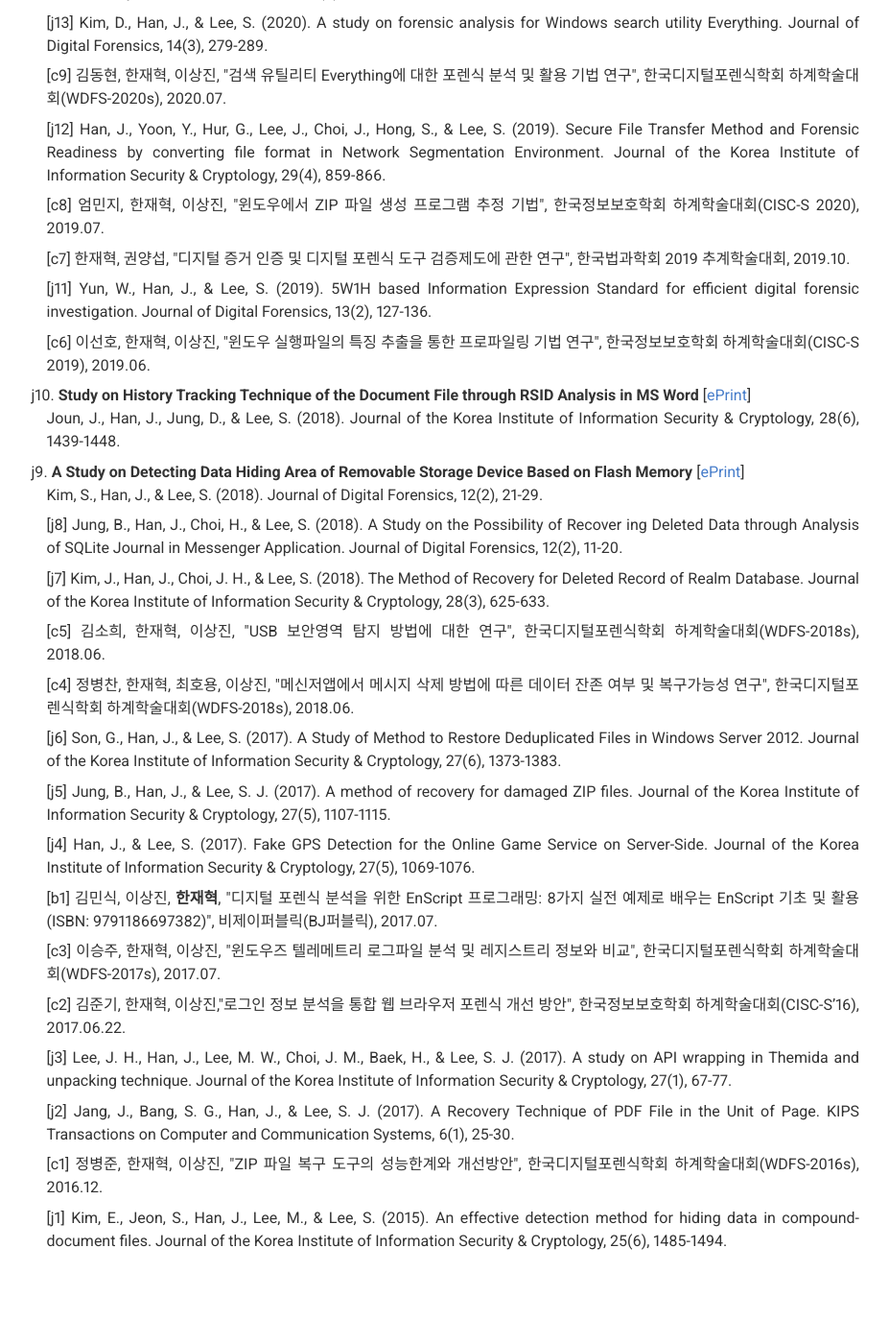
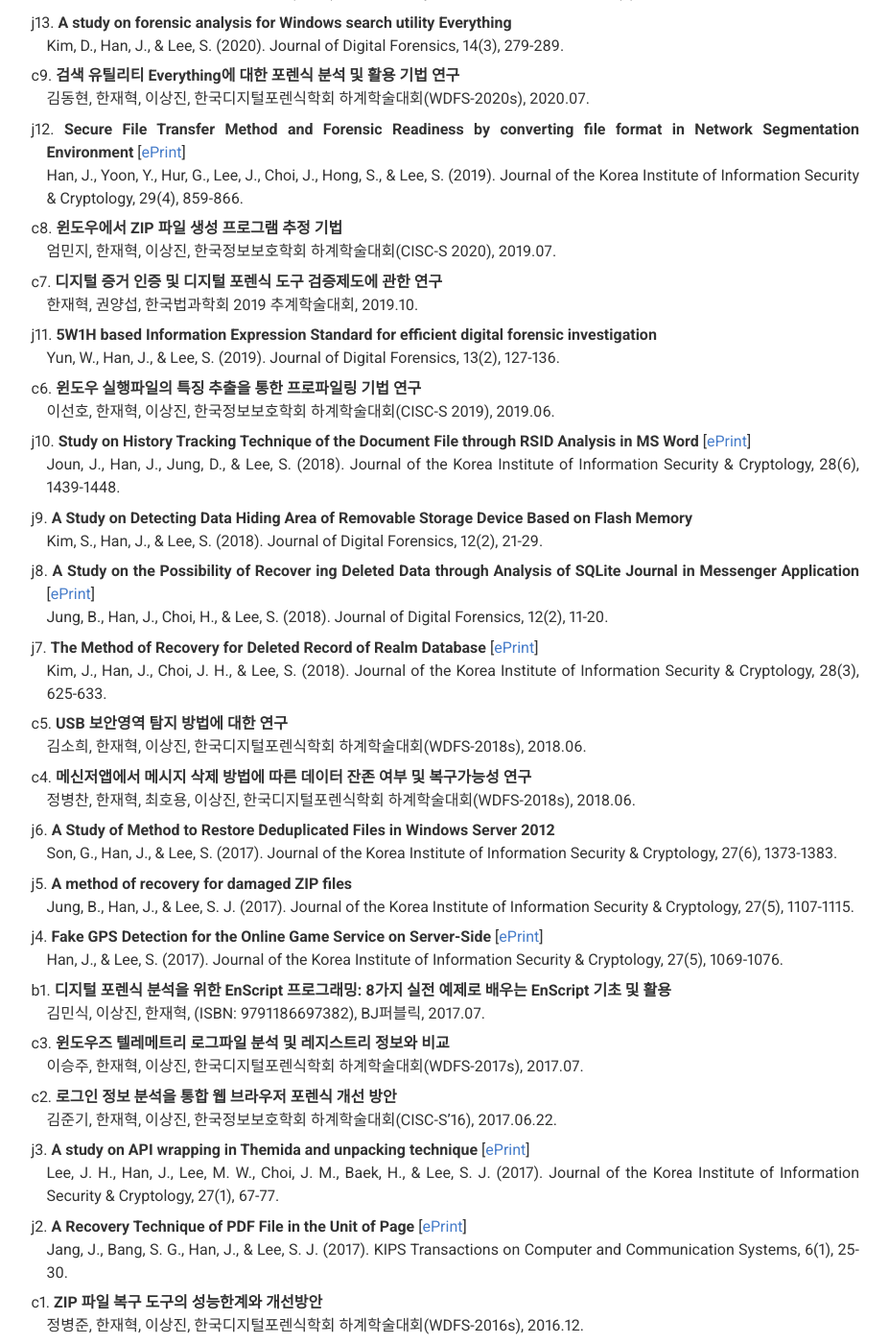
Before and after one commit to JaehyeokHan/jaehyeokhan.github.io, a Jekyll site: the page built from index.md, in a window 1280 px wide and 1400 px high, scrolled down 3153 px. Shown: the whole window at 96% size, without its empty margins (314-1241 px from the left). Built offline with Jekyll 4.4.1, drawn with Linux system fonts in a browser that asks for light colours; nearby versions of some CDN libraries; some of the changed text lies outside the part shown.

Commit message:
Update _config.yml

```diff
--- a/_config.yml
+++ b/_config.yml
@@ -130,7 +130,7 @@ content:
           <p style="text-indent: -1em;">- <b>Mobile forensics</b><br> Korea Univ. (ITCS403) 2017F, 2018F, 2019F, 2020F, Dongguk Univ. (PAS4022) 2020S, 2021S</p>
 
       - layout: left
-        title: Media
+        title: Support
         quote: >
           TBC
         description: | # this will include new lines to allow paragraphs
@@ -174,30 +174,30 @@ content:
       - layout: left
         title: Domestics (in Korea)
         description: | # this will include new lines to allow paragraphs
-          <p>[j14] Yoon, S., Han, J., Kwon, H., & Lee, S. (2020). Improvements of Searching and Seizing Steganographic Evidence. Korean Lawyers Association Journal, 69(6), 184-225.</p>
-          <p>[j13] Kim, D., Han, J., & Lee, S. (2020). A study on forensic analysis for Windows search utility Everything. Journal of Digital Forensics, 14(3), 279-289.</p>
-          <p>[c9] 김동현, 한재혁, 이상진, "검색 유틸리티 Everything에 대한 포렌식 분석 및 활용 기법 연구", 한국디지털포렌식학회 하계학술대회(WDFS-2020s), 2020.07.</p>
-          <p>[j12] Han, J., Yoon, Y., Hur, G., Lee, J., Choi, J., Hong, S., & Lee, S. (2019). Secure File Transfer Method and Forensic Readiness by converting file format in Network Segmentation Environment. Journal of the Korea Institute of Information Security & Cryptology, 29(4), 859-866.</p>
-          <p>[c8] 엄민지, 한재혁, 이상진, "윈도우에서 ZIP 파일 생성 프로그램 추정 기법", 한국정보보호학회 하계학술대회(CISC-S 2020), 2019.07.</p>
-          <p>[c7] 한재혁, 권양섭, "디지털 증거 인증 및 디지털 포렌식 도구 검증제도에 관한 연구", 한국법과학회 2019 추계학술대회, 2019.10.</p>
-          <p>[j11] Yun, W., Han, J., & Lee, S. (2019). 5W1H based Information Expression Standard for efficient digital forensic investigation. Journal of Digital Forensics, 13(2), 127-136.</p>
-          <p>[c6] 이선호, 한재혁, 이상진, "윈도우 실행파일의 특징 추출을 통한 프로파일링 기법 연구", 한국정보보호학회 하계학술대회(CISC-S 2019), 2019.06.</p>
+          <p style="text-indent: -1em;">j14. <b>Improvements of Searching and Seizing Steganographic Evidence</b><br>Yoon, S., Han, J., Kwon, H., & Lee, S. (2020). Korean Lawyers Association Journal, 69(6), 184-225.</p>
+          <p style="text-indent: -1em;">j13. <b>A study on forensic analysis for Windows search utility Everything</b><br>Kim, D., Han, J., & Lee, S. (2020). Journal of Digital Forensics, 14(3), 279-289.</p>
+          <p style="text-indent: -1em;">c9. <b>검색 유틸리티 Everything에 대한 포렌식 분석 및 활용 기법 연구</b><br>김동현, 한재혁, 이상진, 한국디지털포렌식학회 하계학술대회(WDFS-2020s), 2020.07.</p>
+          <p style="text-indent: -1em;">j12. <b>Secure File Transfer Method and Forensic Readiness by converting file format in Network Segmentation Environment</b> [<A href = "http://koreascience.or.kr/article/JAKO201926072346469.page" target = "top">ePrint</A>]<br>Han, J., Yoon, Y., Hur, G., Lee, J., Choi, J., Hong, S., & Lee, S. (2019). Journal of the Korea Institute of Information Security & Cryptology, 29(4), 859-866.</p>
+          <p style="text-indent: -1em;">c8. <b>윈도우에서 ZIP 파일 생성 프로그램 추정 기법</b><br>엄민지, 한재혁, 이상진, 한국정보보호학회 하계학술대회(CISC-S 2020), 2019.07.</p>
+          <p style="text-indent: -1em;">c7. <b>디지털 증거 인증 및 디지털 포렌식 도구 검증제도에 관한 연구</b><br>한재혁, 권양섭, 한국법과학회 2019 추계학술대회, 2019.10.</p>
+          <p style="text-indent: -1em;">j11. <b>5W1H based Information Expression Standard for efficient digital forensic investigation</b><br>Yun, W., Han, J., & Lee, S. (2019). Journal of Digital Forensics, 13(2), 127-136.</p>
+          <p style="text-indent: -1em;">c6. <b>윈도우 실행파일의 특징 추출을 통한 프로파일링 기법 연구</b><br>이선호, 한재혁, 이상진, 한국정보보호학회 하계학술대회(CISC-S 2019), 2019.06.</p>
           <p style="text-indent: -1em;">j10. <b>Study on History Tracking Technique of the Document File through RSID Analysis in MS Word</b> [<A href = "http://koreascience.or.kr/article/JAKO201807753430904.page" target = "top">ePrint</A>]<br>Joun, J., Han, J., Jung, D., & Lee, S. (2018). Journal of the Korea Institute of Information Security & Cryptology, 28(6), 1439-1448.</p>
-          <p style="text-indent: -1em;">j9. <b>A Study on Detecting Data Hiding Area of Removable Storage Device Based on Flash Memory</b> [<A href = "http://koreascience.or.kr/article/JAKO201834653832505.page" target = "top">ePrint</A>]<br>Kim, S., Han, J., & Lee, S. (2018). Journal of Digital Forensics, 12(2), 21-29.</p>
-          <p>[j8] Jung, B., Han, J., Choi, H., & Lee, S. (2018). A Study on the Possibility of Recover ing Deleted Data through Analysis of SQLite Journal in Messenger Application. Journal of Digital Forensics, 12(2), 11-20.</p>
-          <p>[j7] Kim, J., Han, J., Choi, J. H., & Lee, S. (2018). The Method of Recovery for Deleted Record of Realm Database. Journal of the Korea Institute of Information Security & Cryptology, 28(3), 625-633.</p>
-          <p>[c5] 김소희, 한재혁, 이상진, "USB 보안영역 탐지 방법에 대한 연구", 한국디지털포렌식학회 하계학술대회(WDFS-2018s), 2018.06.</p>
-          <p>[c4] 정병찬, 한재혁, 최호용, 이상진, "메신저앱에서 메시지 삭제 방법에 따른 데이터 잔존 여부 및 복구가능성 연구", 한국디지털포렌식학회 하계학술대회(WDFS-2018s), 2018.06.</p>
-          <p>[j6] Son, G., Han, J., & Lee, S. (2017). A Study of Method to Restore Deduplicated Files in Windows Server 2012. Journal of the Korea Institute of Information Security & Cryptology, 27(6), 1373-1383.</p>
-          <p>[j5] Jung, B., Han, J., & Lee, S. J. (2017). A method of recovery for damaged ZIP files. Journal of the Korea Institute of Information Security & Cryptology, 27(5), 1107-1115.</p>
-          <p>[j4] Han, J., & Lee, S. (2017). Fake GPS Detection for the Online Game Service on Server-Side. Journal of the Korea Institute of Information Security & Cryptology, 27(5), 1069-1076.</p>
-          <p>[b1] 김민식, 이상진, <b>한재혁</b>, "디지털 포렌식 분석을 위한 EnScript 프로그래밍: 8가지 실전 예제로 배우는 EnScript 기초 및 활용 (ISBN: 9791186697382)", 비제이퍼블릭(BJ퍼블릭), 2017.07.</p>
-          <p>[c3] 이승주, 한재혁, 이상진, "윈도우즈 텔레메트리 로그파일 분석 및 레지스트리 정보와 비교", 한국디지털포렌식학회 하계학술대회(WDFS-2017s), 2017.07.</p>
-          <p>[c2] 김준기, 한재혁, 이상진,"로그인 정보 분석을 통합 웹 브라우저 포렌식 개선 방안", 한국정보보호학회 하계학술대회(CISC-S’16), 2017.06.22.</p>
-          <p>[j3] Lee, J. H., Han, J., Lee, M. W., Choi, J. M., Baek, H., & Lee, S. J. (2017). A study on API wrapping in Themida and unpacking technique. Journal of the Korea Institute of Information Security & Cryptology, 27(1), 67-77.</p>
-          <p>[j2] Jang, J., Bang, S. G., Han, J., & Lee, S. J. (2017). A Recovery Technique of PDF File in the Unit of Page. KIPS Transactions on Computer and Communication Systems, 6(1), 25-30.</p>
-          <p>[c1] 정병준, 한재혁, 이상진, "ZIP 파일 복구 도구의 성능한계와 개선방안", 한국디지털포렌식학회 하계학술대회(WDFS-2016s), 2016.12.</p>
-          <p>[j1] Kim, E., Jeon, S., Han, J., Lee, M., & Lee, S. (2015). An effective detection method for hiding data in compound-document files. Journal of the Korea Institute of Information Security & Cryptology, 25(6), 1485-1494.</p>
+          <p style="text-indent: -1em;">j9. <b>A Study on Detecting Data Hiding Area of Removable Storage Device Based on Flash Memory</b><br>Kim, S., Han, J., & Lee, S. (2018). Journal of Digital Forensics, 12(2), 21-29.</p>
+          <p style="text-indent: -1em;">j8. <b>A Study on the Possibility of Recover ing Deleted Data through Analysis of SQLite Journal in Messenger Application</b> [<A href = "http://koreascience.or.kr/article/JAKO201820765436681.page" target = "top">ePrint</A>]<br>Jung, B., Han, J., Choi, H., & Lee, S. (2018). Journal of Digital Forensics, 12(2), 11-20.</p>
+          <p style="text-indent: -1em;">j7. <b>The Method of Recovery for Deleted Record of Realm Database</b> [<A href = "http://koreascience.or.kr/article/JAKO201820765436681.page" target = "top">ePrint</A>]<br>Kim, J., Han, J., Choi, J. H., & Lee, S. (2018). Journal of the Korea Institute of Information Security & Cryptology, 28(3), 625-633.</p>
+          <p style="text-indent: -1em;">c5. <b>USB 보안영역 탐지 방법에 대한 연구</b><br>김소희, 한재혁, 이상진, 한국디지털포렌식학회 하계학술대회(WDFS-2018s), 2018.06.</p>
+          <p style="text-indent: -1em;">c4. <b>메신저앱에서 메시지 삭제 방법에 따른 데이터 잔존 여부 및 복구가능성 연구</b><br>정병찬, 한재혁, 최호용, 이상진, 한국디지털포렌식학회 하계학술대회(WDFS-2018s), 2018.06.</p>
+          <p style="text-indent: -1em;">j6. <b>A Study of Method to Restore Deduplicated Files in Windows Server 2012</b><br>Son, G., Han, J., & Lee, S. (2017). Journal of the Korea Institute of Information Security & Cryptology, 27(6), 1373-1383.</p>
+          <p style="text-indent: -1em;">j5. <b>A method of recovery for damaged ZIP files</b><br>Jung, B., Han, J., & Lee, S. J. (2017). Journal of the Korea Institute of Information Security & Cryptology, 27(5), 1107-1115.</p>
+          <p style="text-indent: -1em;">j4. <b>Fake GPS Detection for the Online Game Service on Server-Side</b> [<A href = "http://koreascience.or.kr/article/JAKO201732663238858.page" target = "top">ePrint</A>]<br>Han, J., & Lee, S. (2017). Journal of the Korea Institute of Information Security & Cryptology, 27(5), 1069-1076.</p>
+          <p style="text-indent: -1em;">b1. <b>디지털 포렌식 분석을 위한 EnScript 프로그래밍: 8가지 실전 예제로 배우는 EnScript 기초 및 활용</b><br>김민식, 이상진, 한재혁, (ISBN: 9791186697382), BJ퍼블릭, 2017.07.</p>
+          <p style="text-indent: -1em;">c3. <b>윈도우즈 텔레메트리 로그파일 분석 및 레지스트리 정보와 비교</b><br>이승주, 한재혁, 이상진, 한국디지털포렌식학회 하계학술대회(WDFS-2017s), 2017.07.</p>
+          <p style="text-indent: -1em;">c2. <b>로그인 정보 분석을 통합 웹 브라우저 포렌식 개선 방안</b><br>김준기, 한재혁, 이상진, 한국정보보호학회 하계학술대회(CISC-S’16), 2017.06.22.</p>
+          <p style="text-indent: -1em;">j3. <b>A study on API wrapping in Themida and unpacking technique</b> [<A href = "http://koreascience.or.kr/article/JAKO201711656578275.page" target = "top">ePrint</A>]<br>Lee, J. H., Han, J., Lee, M. W., Choi, J. M., Baek, H., & Lee, S. J. (2017). Journal of the Korea Institute of Information Security & Cryptology, 27(1), 67-77.</p>
+          <p style="text-indent: -1em;">j2. <b>A Recovery Technique of PDF File in the Unit of Page</b> [<A href = "http://koreascience.or.kr/article/JAKO201710758143462.page" target = "top">ePrint</A>]<br>Jang, J., Bang, S. G., Han, J., & Lee, S. J. (2017). KIPS Transactions on Computer and Communication Systems, 6(1), 25-30.</p>
+          <p style="text-indent: -1em;">c1. <b>ZIP 파일 복구 도구의 성능한계와 개선방안</b><br>정병준, 한재혁, 이상진, 한국디지털포렌식학회 하계학술대회(WDFS-2016s), 2016.12.</p>
+          <p style="text-indent: -1em;">j1. <b>An effective detection method for hiding data in compound-document files</b> [<A href = "http://koreascience.or.kr/article/JAKO201503340570272.page" target = "top">ePrint</A>]<br>Kim, E., Jeon, S., Han, J., Lee, M., & Lee, S. (2015). Journal of the Korea Institute of Information Security & Cryptology, 25(6), 1485-1494.</p>
 
 # - title: A Little More About Me
 #   layout: text
```
